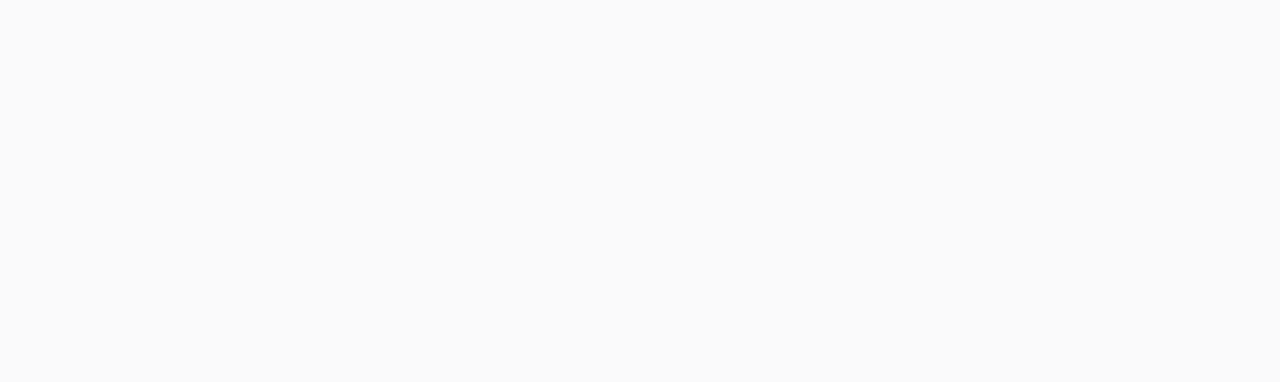
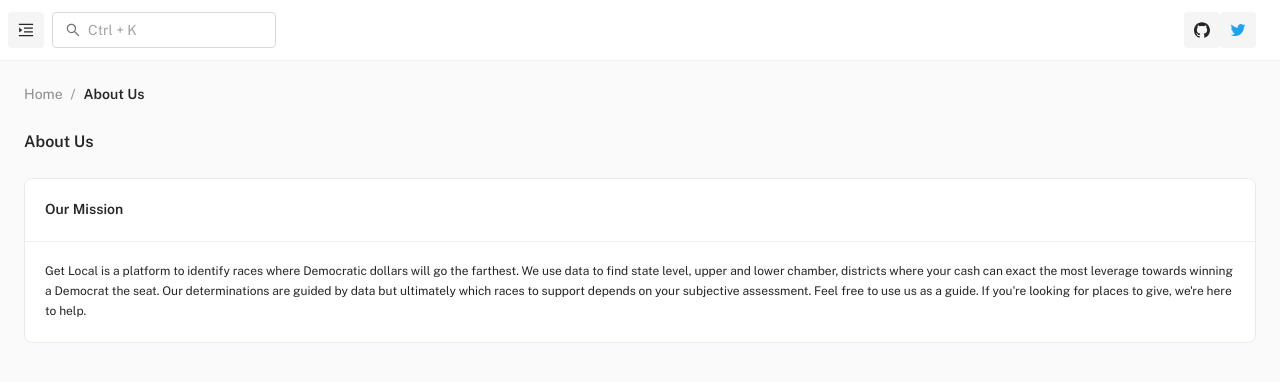
Before and after one commit to Dember224/getLocal, a React (Create React App) app in the folder getLocalHubs/: page /free/about-us in a window 1280 px wide. Before the commit this address had no page. Shown: the top 382 px of the page. Built offline with nearby package versions, Linux system fonts and the light colour scheme.

Commit message:
Cleaning up some data leaks and simplifying the Recommended page.

```diff
--- a/getLocalHubs/src/layout/MainLayout/Drawer/DrawerContent/index.js
+++ b/getLocalHubs/src/layout/MainLayout/Drawer/DrawerContent/index.js
@@ -15,7 +15,7 @@
         }}
     >
         <Navigation />
-        <NavCard />
+        {/* <NavCard /> */}
     </SimpleBar>
 );
 
--- a/getLocalHubs/src/menu-items/support.js
+++ b/getLocalHubs/src/menu-items/support.js
@@ -1,10 +1,11 @@
 // assets
-import { ChromeOutlined, QuestionOutlined } from '@ant-design/icons';
+import { ChromeOutlined, QuestionOutlined, ContactsOutlined } from '@ant-design/icons';
 
 // icons
 const icons = {
     ChromeOutlined,
-    QuestionOutlined
+    QuestionOutlined,
+    ContactsOutlined
 };
 
 // ==============================|| MENU ITEMS - SAMPLE PAGE & DOCUMENTATION ||============================== //
@@ -16,20 +17,27 @@
     children: [
         {
             id: 'sample-page',
-            title: 'Sample Page',
+            title: 'About Us',
             type: 'item',
-            url: '/sample-page',
-            icon: icons.ChromeOutlined
+            url: '/about-us',
+            icon: icons.QuestionOutlined
         },
         {
-            id: 'documentation',
-            title: 'Documentation',
+            id:'contact-info',
+            title:'Contact Us',
             type: 'item',
-            url: 'https://codedthemes.gitbook.io/mantis-react/',
-            icon: icons.QuestionOutlined,
-            external: true,
-            target: true
+            url:'/contact',
+            icon: icons.ContactsOutlined
         }
+        // {
+        //     id: 'documentation',
+        //     title: 'Documentation',
+        //     type: 'item',
+        //     url: 'https://codedthemes.gitbook.io/mantis-react/',
+        //     icon: icons.QuestionOutlined,
+        //     external: true,
+        //     target: true
+        // }
     ]
 };
 
--- a/getLocalHubs/src/menu-items/utilities.js
+++ b/getLocalHubs/src/menu-items/utilities.js
@@ -24,7 +24,7 @@
 
 const utilities = {
     id: 'utilities',
-    title: 'Utilities',
+    title: 'Raw Data',
     type: 'group',
     children: [
         // {
@@ -43,7 +43,7 @@
         // },
         {
             id: 'util-shadow',
-            title: 'State Races',
+            title: 'Race List',
             type: 'item',
             url: '/shadow',
             icon: icons.DatabaseOutlined
--- a/getLocalHubs/src/pages/dashboard/SalesColumnChart.js
+++ b/getLocalHubs/src/pages/dashboard/SalesColumnChart.js
@@ -95,11 +95,11 @@
     const [series, setSeries] = useState([
         {
             name: 'Contributions',
-            data: contributions
+            data: [0,0]
         },
         {
             name: 'Expenditures',
-            data: expenditures
+            data: [0,0]
         }
     ]);
 
@@ -145,7 +145,7 @@
             name: 'Expenditures',
             data: expenditures
         }])
-    }, [primary, secondary, line, warning, primaryMain, successDark, series]);
+    }, [primary, secondary, line, warning, primaryMain, successDark, contributions, expenditures]);
 
     return (
         <div id="chart">
--- a/getLocalHubs/src/pages/dashboard/index.js
+++ b/getLocalHubs/src/pages/dashboard/index.js
@@ -25,7 +25,6 @@
 import ReportAreaChart from './ReportAreaChart';
 import SalesColumnChart from './SalesColumnChart';
 import MainCard from 'components/MainCard';
-import AnalyticEcommerce from 'components/cards/statistics/AnalyticEcommerce';
 import DemVoteShare from './demVoteShare';
 import RepVoteShare from './repVoteShare';
 import getSuggestions from 'controllers/analyticsHandlers';
@@ -113,12 +112,10 @@
         setChamber(res.chamber);
         setDistrict(res.district);
         const prev_years = res.previous.split(',');
-        console.log(prev_years)
         setPreviousYears(prev_years.reverse());
         setTurnouts(res.turnouts.split(',').reverse());
         setContributions([parseFloat(res.demCon), parseFloat(res.repCon)]);
         setExpenditures([parseFloat(res.demExp), parseFloat(res.repExp)]);
-        console.log([parseFloat(res.demCon), parseFloat(res.repCon)])
       })
     },[])
 
--- /dev/null
+++ b/getLocalHubs/src/pages/extra-pages/Contact.js
@@ -0,0 +1,17 @@
+// material-ui
+import { Typography } from '@mui/material';
+
+// project import
+import MainCard from 'components/MainCard';
+
+// ==============================|| SAMPLE PAGE ||============================== //
+
+const Contact = () => (
+    <MainCard title="Contact Info">
+        <Typography variant="subtitle1">
+            Email: campaignbucks@gmail
+        </Typography>
+    </MainCard>
+);
+
+export default Contact;
--- a/getLocalHubs/src/pages/extra-pages/SamplePage.js
+++ b/getLocalHubs/src/pages/extra-pages/SamplePage.js
@@ -7,12 +7,11 @@
 // ==============================|| SAMPLE PAGE ||============================== //
 
 const SamplePage = () => (
-    <MainCard title="Sample Card">
+    <MainCard title="Our Mission">
         <Typography variant="body2">
-            Lorem ipsum dolor sit amen, consenter nipissing eli, sed do elusion tempos incident ut laborers et doolie magna alissa. Ut enif
-            ad minim venice, quin nostrum exercitation illampu laborings nisi ut liquid ex ea commons construal. Duos aube grue dolor in
-            reprehended in voltage veil esse colum doolie eu fujian bulla parian. Exceptive sin ocean cuspidate non president, sunk in culpa
-            qui officiate descent molls anim id est labours.
+            Get Local is a platform to identify races where Democratic dollars will go the farthest. We use data to find state level, upper and lower chamber, districts where your cash can exact the most leverage towards winning a Democrat the seat.
+            Our determinations are guided by data but ultimately which races to support depends on your subjective assessment. Feel free to use us as a guide. If you're looking for places to give, we're here to help.
+
         </Typography>
     </MainCard>
 );
--- a/getLocalHubs/src/routes/MainRoutes.js
+++ b/getLocalHubs/src/routes/MainRoutes.js
@@ -9,6 +9,7 @@
 
 // render - sample page
 const SamplePage = Loadable(lazy(() => import('pages/extra-pages/SamplePage')));
+const Contact = Loadable(lazy(() => import('pages/extra-pages/Contact')));
 
 // render - utilities
 const Typography = Loadable(lazy(() => import('pages/components-overview/Typography')));
@@ -40,8 +41,12 @@
             ]
         },
         {
-            path: 'sample-page',
+            path: 'about-us',
             element: <SamplePage />
+        },
+        {
+            path:'contact',
+            element: <Contact />
         },
         {
             path: 'shadow',
```
